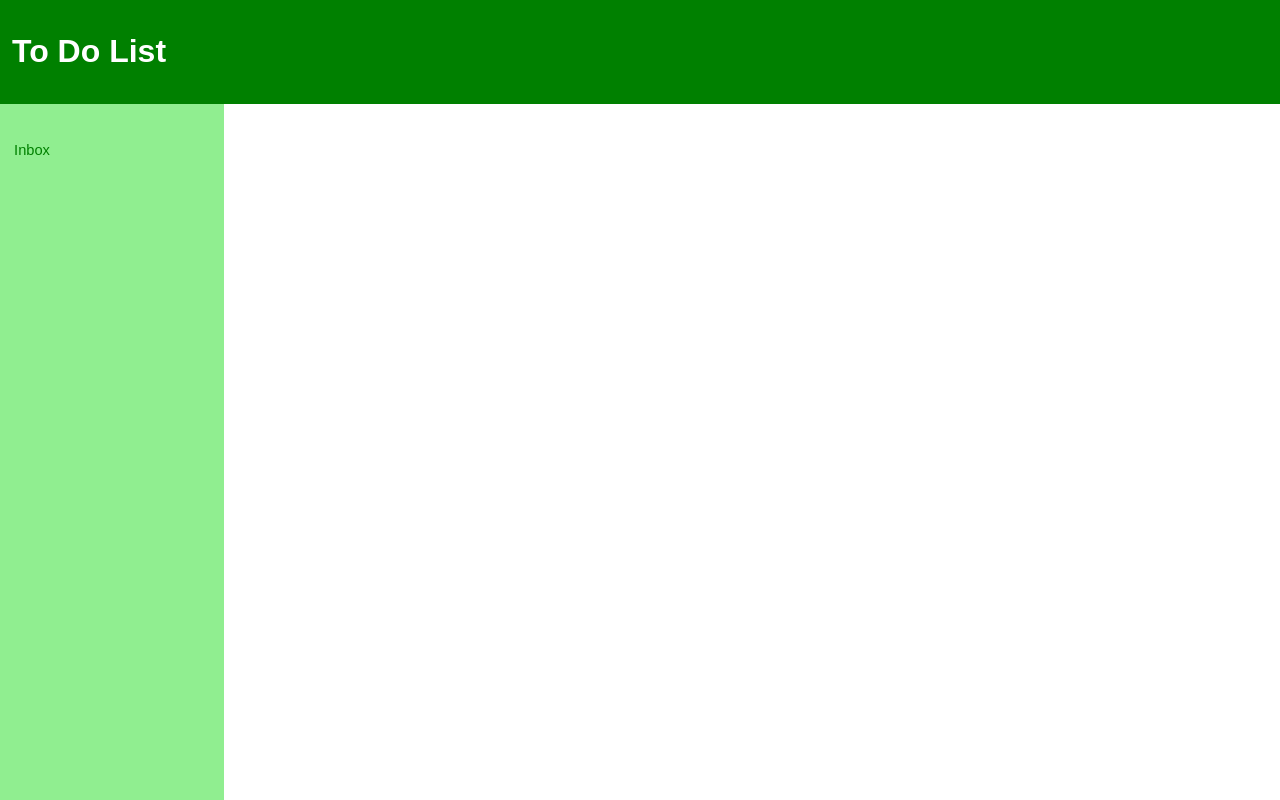
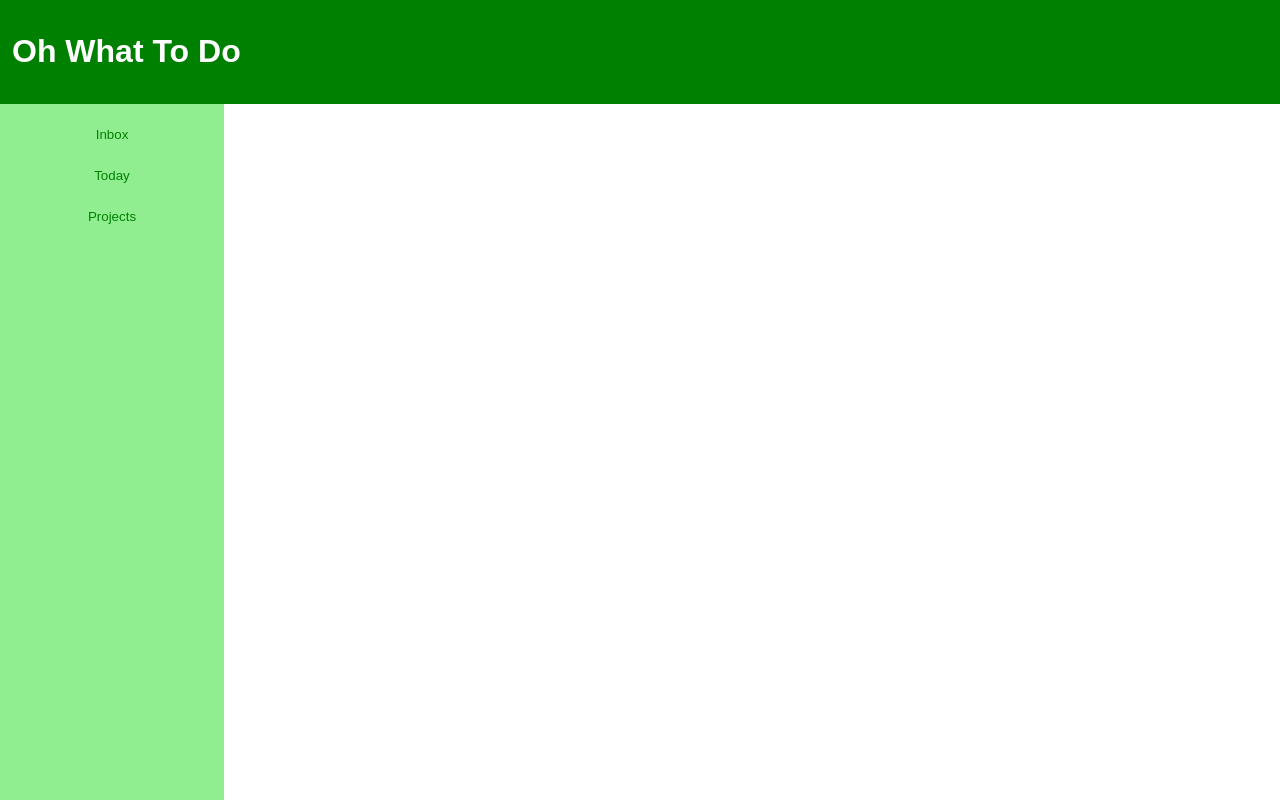
Before and after one commit to mjmealey/to-do-list, a website built with Vite: page to-do-list/index.html in a window 1280 px wide. Shown: the top 800 px of the page. Built offline with nearby package versions, Linux system fonts and the light colour scheme; a web font is replaced by a local one.

```diff
--- a/to-do-list/index.html
+++ b/to-do-list/index.html
@@ -10,13 +10,17 @@
       rel="stylesheet"
     />
     <link rel="stylesheet" href="src/style.css" />
-    <title>To-Do-List</title>
+    <title>Tasks</title>
   </head>
   <body>
     <header>
-      <h1 id="logo">To Do List</h1>
+      <h1 id="logo">Oh What To Do</h1>
     </header>
     <nav id="sidebar">
-      <button class="navBtn"><p class="tabText">Inbox</p></button>
+      <button class="navBtn">Inbox</button>
+      <button class="navBtn">Today</button>
+      <button class="navBtn">Projects</button>
+    </nav>
+
   </body>
 </html>
```
